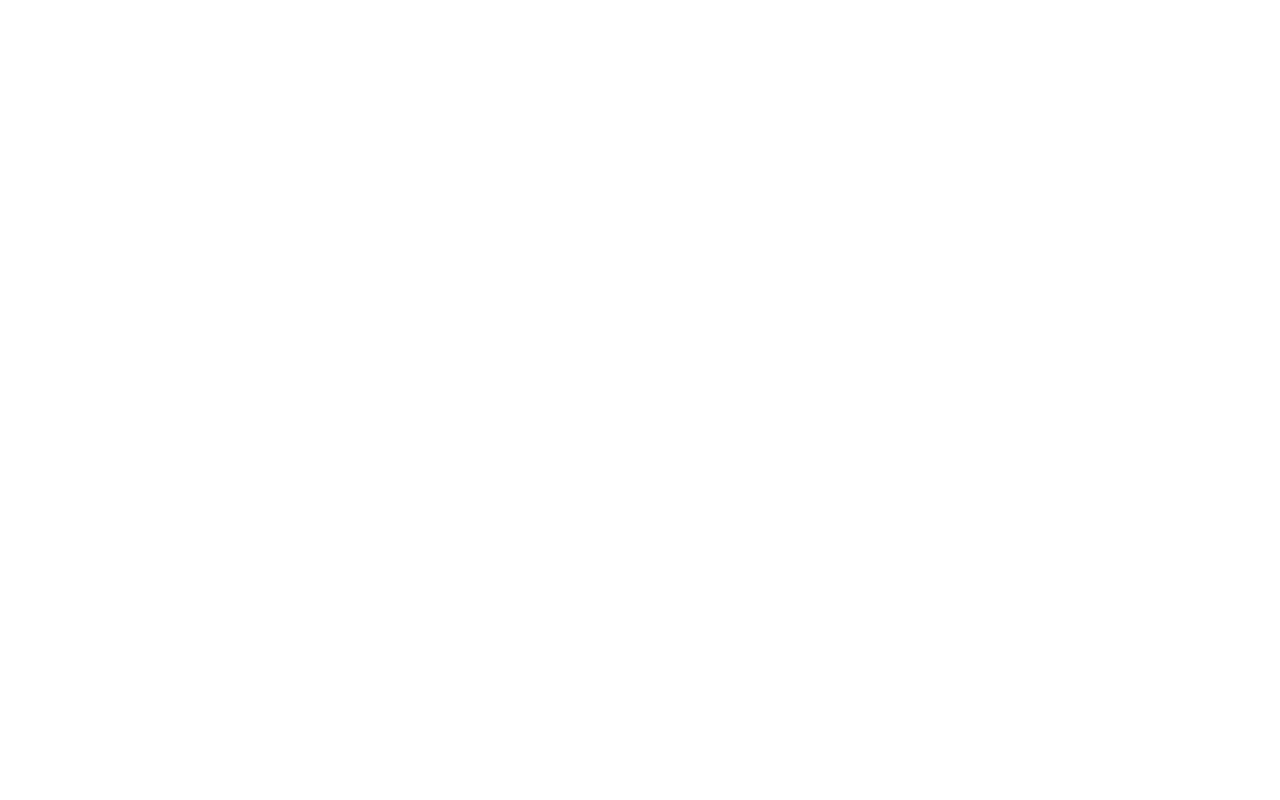
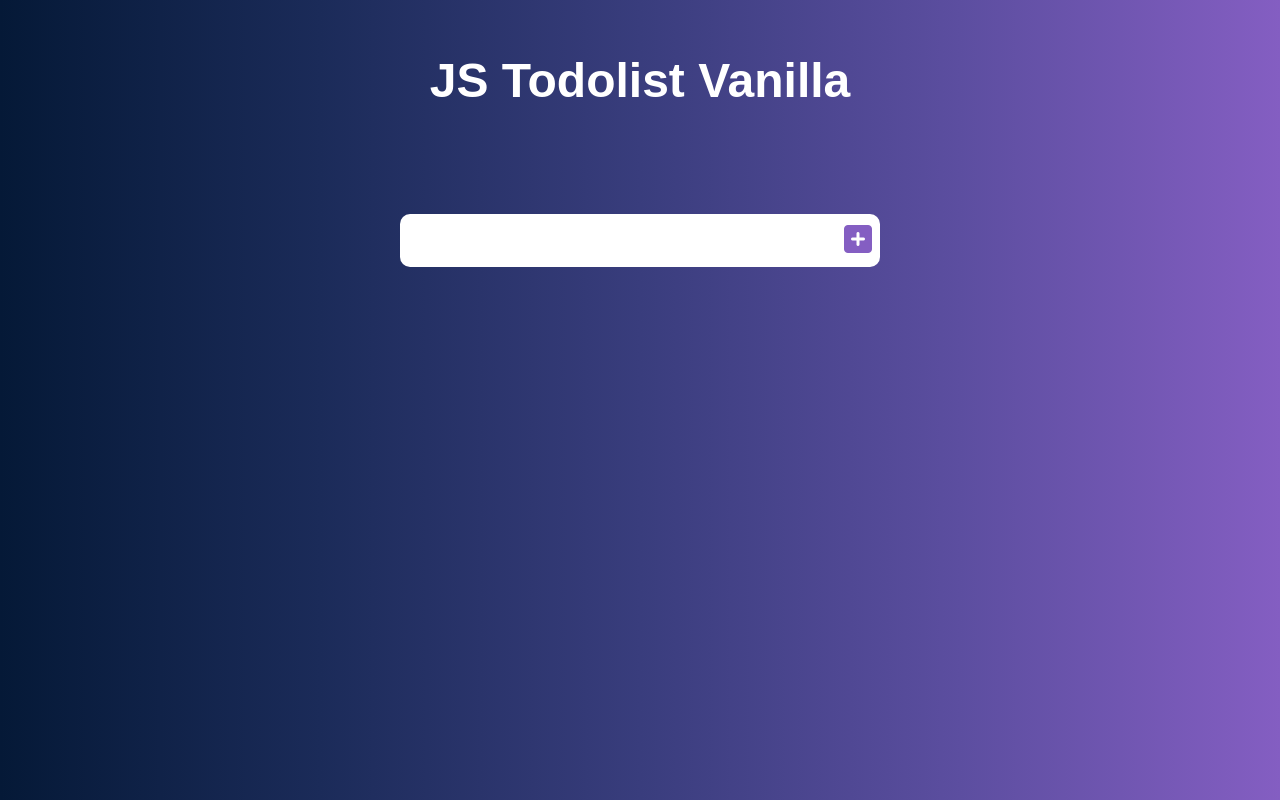
Before and after one commit to OuzeOzam/JSTodolist, a plain HTML site: page index.html in a window 1280 px wide. Drawn offline with Linux system fonts and the light colour scheme; a web font is replaced by a local one.

Commit message:
Body Init and Styling

```diff
--- a/app.js
+++ b/app.js
@@ -0,0 +1,15 @@
+//SELECTEURS
+const todoInput = document.querySelector(".todo-input");
+const todoButton = document.querySelector(".todo-button");
+const todoLust = document.querySelector(".todo-list");
+
+//ECOUTEURS
+todoButton.addEventListener("click", addTodo);
+
+//FONCTIONS
+function addTodo(event) {
+  event.preventDefault();
+  //Todo DIV
+  const todoDiv = document.createElement
+  console.log("Hello");
+}
--- a/index.html
+++ b/index.html
@@ -12,10 +12,25 @@
       href="https://fonts.googleapis.com/css2?family=Gloock&display=swap"
       rel="stylesheet"
     />
-    <script
-      src="https://kit.fontawesome.com/386827e887.js"
+    <link
+      rel="stylesheet"
+      href="https://cdnjs.cloudflare.com/ajax/libs/font-awesome/6.3.0/css/all.min.css"
+      integrity="sha512-SzlrxWUlpfuzQ+pcUCosxcglQRNAq/DZjVsC0lE40xsADsfeQoEypE+enwcOiGjk/bSuGGKHEyjSoQ1zVisanQ=="
       crossorigin="anonymous"
-    ></script>
+      referrerpolicy="no-referrer"
+    />
   </head>
-  <body></body>
+  <body>
+    <header><h1>JS Todolist Vanilla</h1></header>
+    <form>
+      <input type="text" class="todo-input" />
+      <button class="todo-button" type="submit">
+        <i class="fas fa-plus-square"></i>
+      </button>
+    </form>
+    <div class="todo-container">
+      <ul class="todo-list"></ul>
+    </div>
+    <script src="./app.js"></script>
+  </body>
 </html>
--- a/style.css
+++ b/style.css
@@ -0,0 +1,52 @@
+* {
+    margin: 0;
+    padding: 0;
+    box-sizing: border-box;
+}
+
+body {
+    background-image: linear-gradient(to right, #051937, #1b2b59, #393d7d, #5c4ea0, #845ec2);
+    color: white;
+    font-family: "poppins", sans-serif;
+    min-height: 100vh;
+}
+
+header {
+    font-size: 1.5rem;
+}
+
+header,
+form {
+    min-height: 20vh;
+    display: flex;
+    justify-content: center;
+    align-items: center;
+}
+
+form input,
+form button {
+    padding: 0.5rem;
+    font-size: 2rem;
+    border: none;
+    background-color: white;
+}
+form input {
+    border-radius: 10px 0 0 10px;
+}
+form button {
+    border-radius: 0 10px 10px 0;
+}
+
+
+
+form button {
+    color: #845ec2;
+    background-color: white;
+    cursor: pointer;
+    transition: all 0.3s ease;
+}
+
+form button:hover {
+    background: white;
+    color: #393d7d;
+}
```
